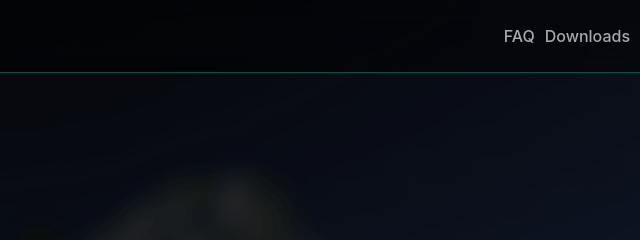
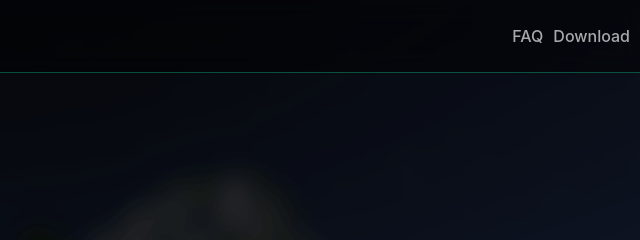
Before and after one commit to VespineSpring/GlacierWebsite, a plain HTML site: page index.html in a window 1280 px wide. Shown: the top 240 px of the page, 640-1280 px from the left. Drawn offline with Linux system fonts and the light colour scheme.

Commit message:
Update index.html

```diff
--- a/index.html
+++ b/index.html
@@ -14,7 +14,7 @@
         </div>
         <div class="header-buttons">
           <a href="faq.html" class="button">FAQ</a>
-          <a href="https://dsc.gg/glacierclientmcbe" class="button">Downloads</a>
+          <a href="https://dsc.gg/glacierclientmcbe" class="button">Download</a>
         </div>
       </div>
       <div class="version-info">
```
